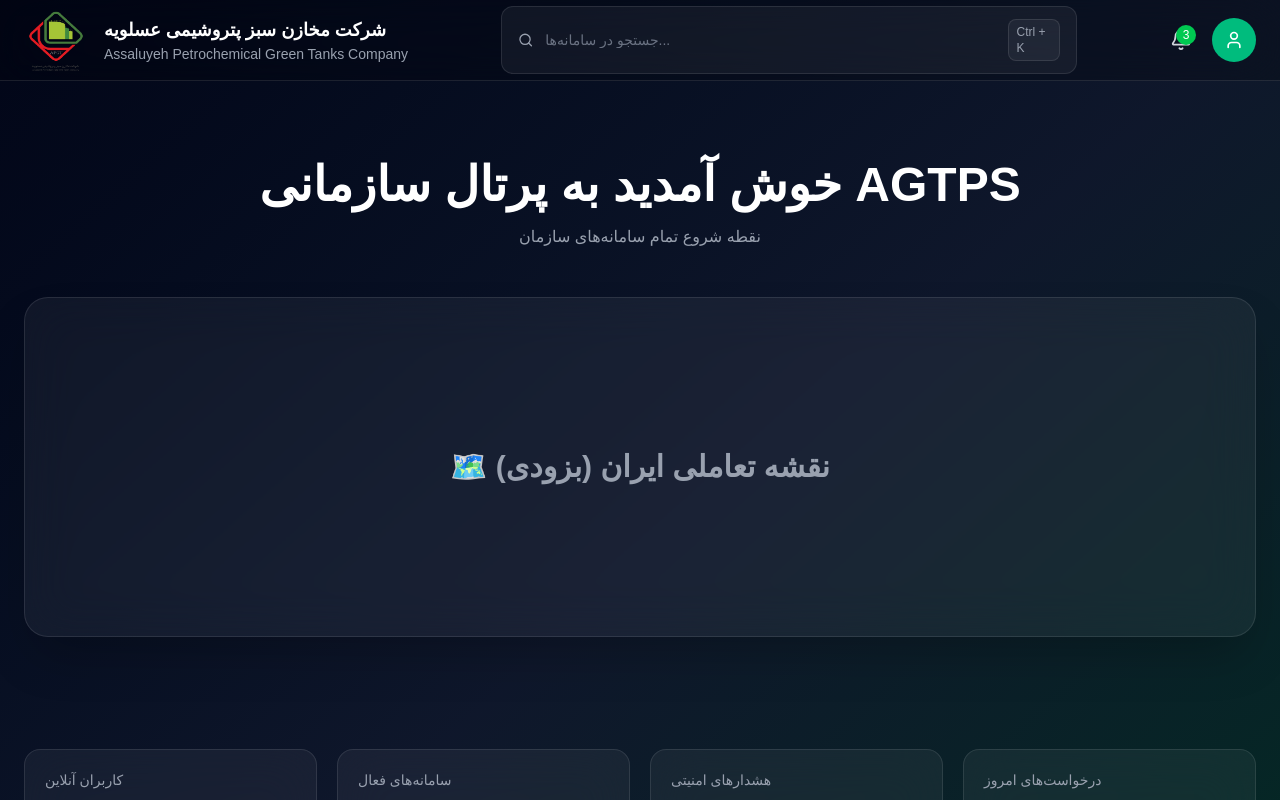
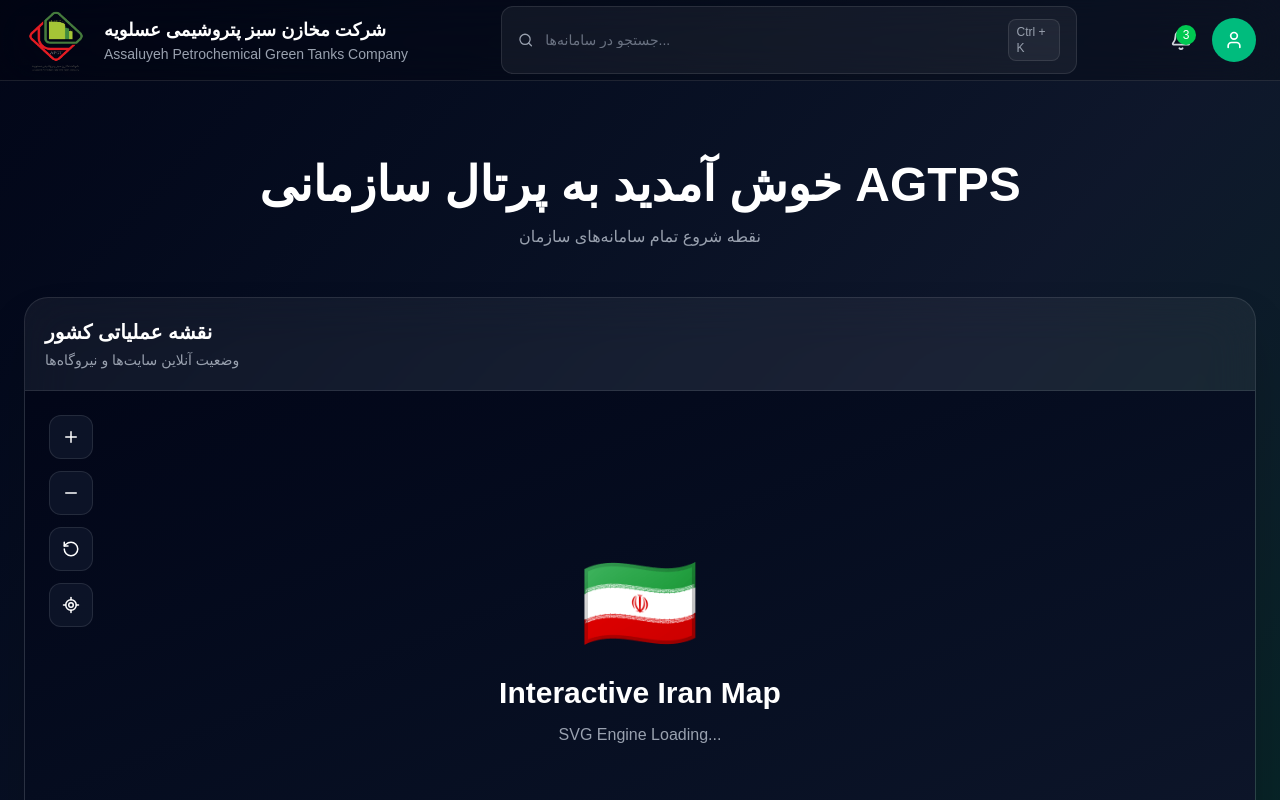
Before and after one commit to MHP370/AGTPS-Portal, a Next.js app in the folder apps/web/: page / in a window 1280 px wide. Shown: the top 800 px of the page. Built offline with nearby package versions, Linux system fonts and the light colour scheme.

Commit message:
feat(map): prepare interactive map infrastructure

```diff
--- a/apps/web/app/page.tsx
+++ b/apps/web/app/page.tsx
@@ -1,3 +1,4 @@
+import IranMap from "@/components/map/IranMap";
 import Header from "@/components/layout/Header";
 import Container from "@/components/ui/Container";
 
--- /dev/null
+++ b/apps/web/components/map/IranMap.tsx
@@ -0,0 +1,31 @@
+import MapToolbar from "./MapToolbar";
+
+export default function IranMap() {
+  return (
+    <div className="relative h-full w-full overflow-hidden rounded-b-3xl bg-gradient-to-br from-slate-950 to-slate-900">
+
+      <MapToolbar />
+
+      <div className="flex h-full items-center justify-center">
+
+        <div className="text-center">
+
+          <div className="mb-6 text-8xl">
+            🇮🇷
+          </div>
+
+          <h2 className="text-3xl font-bold">
+            Interactive Iran Map
+          </h2>
+
+          <p className="mt-3 text-gray-400">
+            SVG Engine Loading...
+          </p>
+
+        </div>
+
+      </div>
+
+    </div>
+  );
+}
--- /dev/null
+++ b/apps/web/components/map/MapContainer.tsx
@@ -0,0 +1,28 @@
+import GlassCard from "@/components/ui/GlassCard";
+import IranMap from "./IranMap";
+
+export default function MapContainer() {
+  return (
+    <GlassCard className="mt-12 overflow-hidden">
+
+      <div className="border-b border-white/10 p-5">
+
+        <h2 className="text-xl font-bold">
+          نقشه عملیاتی کشور
+        </h2>
+
+        <p className="mt-1 text-sm text-gray-400">
+          وضعیت آنلاین سایت‌ها و نیروگاه‌ها
+        </p>
+
+      </div>
+
+      <div className="h-[520px]">
+
+        <IranMap />
+
+      </div>
+
+    </GlassCard>
+  );
+}
--- /dev/null
+++ b/apps/web/components/map/MapToolbar.tsx
@@ -0,0 +1,30 @@
+import {
+  Minus,
+  Plus,
+  RotateCcw,
+  LocateFixed,
+} from "lucide-react";
+
+export default function MapToolbar() {
+  return (
+    <div className="absolute left-6 top-6 z-10 flex flex-col gap-3">
+
+      <button className="rounded-xl border border-white/10 bg-slate-900/80 p-3 transition hover:bg-slate-800">
+        <Plus size={18} />
+      </button>
+
+      <button className="rounded-xl border border-white/10 bg-slate-900/80 p-3 transition hover:bg-slate-800">
+        <Minus size={18} />
+      </button>
+
+      <button className="rounded-xl border border-white/10 bg-slate-900/80 p-3 transition hover:bg-slate-800">
+        <RotateCcw size={18} />
+      </button>
+
+      <button className="rounded-xl border border-white/10 bg-slate-900/80 p-3 transition hover:bg-slate-800">
+        <LocateFixed size={18} />
+      </button>
+
+    </div>
+  );
+}
--- a/apps/web/components/sections/Hero.tsx
+++ b/apps/web/components/sections/Hero.tsx
@@ -1,4 +1,4 @@
-import GlassCard from "@/components/ui/GlassCard";
+import MapContainer from "@/components/map/MapContainer";
 
 export default function Hero() {
   return (
@@ -12,11 +12,7 @@ export default function Hero() {
         نقطه شروع تمام سامانه‌های سازمان
       </p>
 
-      <GlassCard className="mt-12 flex h-[340px] w-full items-center justify-center">
-        <h2 className="text-3xl font-bold text-gray-400">
-          🗺️ نقشه تعاملی ایران (بزودی)
-        </h2>
-      </GlassCard>
+      <MapContainer />
 
     </section>
   );
--- /dev/null
+++ b/apps/web/lib/map.ts
@@ -0,0 +1,26 @@
+import { ProvinceInfo } from "@/types/map";
+
+export const provinces: ProvinceInfo[] = [
+  {
+    id: "tehran",
+    name: "تهران",
+    status: "online",
+    color: "#10b981",
+    alarms: 0,
+    users: 48,
+    sites: 3,
+    x: 0,
+    y: 0,
+  },
+  {
+    id: "bushehr",
+    name: "بوشهر",
+    status: "online",
+    color: "#06b6d4",
+    alarms: 1,
+    users: 32,
+    sites: 2,
+    x: 0,
+    y: 0,
+  },
+];
--- /dev/null
+++ b/apps/web/lib/provinces.ts
@@ -0,0 +1,23 @@
+import { Province } from "@/types/province";
+
+export const provinces: Province[] = [
+  {
+    id: "bushehr",
+    name: "بوشهر",
+    color: "#10b981",
+    status: "online",
+    alarms: 2,
+    users: 45,
+    url: "/sites/assaluyeh",
+  },
+
+  {
+    id: "tehran",
+    name: "تهران",
+    color: "#06b6d4",
+    status: "online",
+    alarms: 0,
+    users: 28,
+    url: "/sites/hq",
+  },
+];
--- /dev/null
+++ b/apps/web/types/map.ts
@@ -0,0 +1,24 @@
+export type ProvinceStatus =
+  | "online"
+  | "offline"
+  | "warning"
+  | "maintenance";
+
+export interface ProvinceInfo {
+  id: string;
+  name: string;
+
+  status: ProvinceStatus;
+
+  color: string;
+
+  alarms: number;
+
+  users: number;
+
+  sites: number;
+
+  x: number;
+
+  y: number;
+}
```
